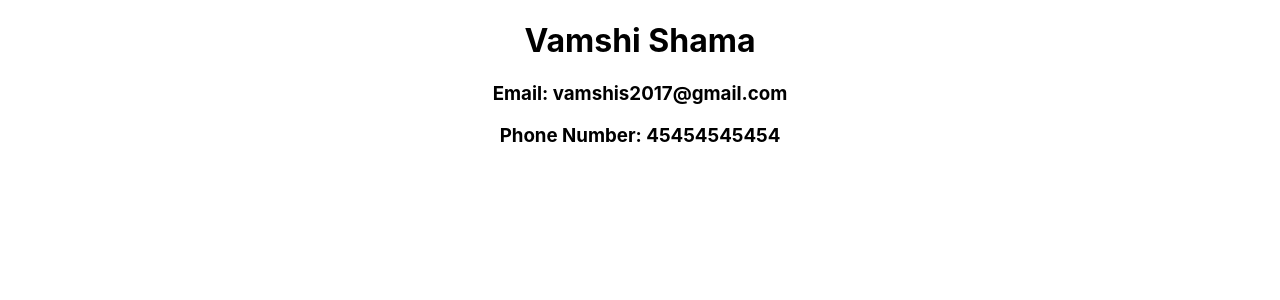
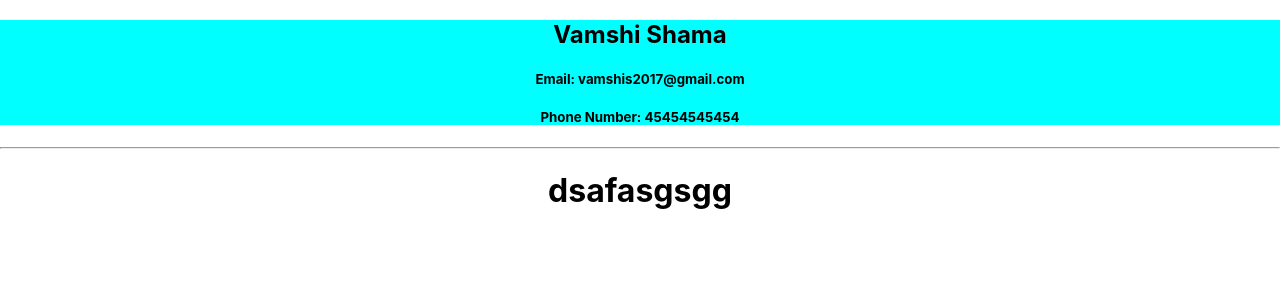
Before and after one commit to vamshi-shama/portfolio2, a React (Create React App) app: page / in a window 1280 px wide. Shown: the top 300 px of the page. Built offline with nearby package versions, Linux system fonts and the light colour scheme.

Commit message:
added new lines of code

```diff
--- a/src/App.css
+++ b/src/App.css
@@ -1,38 +1,3 @@
 .App {
   text-align: center;
 }
-
-.App-logo {
-  height: 40vmin;
-  pointer-events: none;
-}
-
-@media (prefers-reduced-motion: no-preference) {
-  .App-logo {
-    animation: App-logo-spin infinite 20s linear;
-  }
-}
-
-.App-header {
-  background-color: #282c34;
-  min-height: 100vh;
-  display: flex;
-  flex-direction: column;
-  align-items: center;
-  justify-content: center;
-  font-size: calc(10px + 2vmin);
-  color: white;
-}
-
-.App-link {
-  color: #61dafb;
-}
-
-@keyframes App-logo-spin {
-  from {
-    transform: rotate(0deg);
-  }
-  to {
-    transform: rotate(360deg);
-  }
-}
--- a/src/App.js
+++ b/src/App.js
@@ -1,13 +1,19 @@
 
 import './App.css';
 import Header from './Components/Header/index'
+import LeftSection from './Components/LeftSection';
+import RightSection from './Components/RightSection/index';
 
 function App() {
   return (
     <div className="App">
         <Header />
-        <div className='LeftSection'></div>
-        <div className='RightSection'></div>
+        <hr/>
+        <div className='main-section'>
+          <LeftSection />
+          <RightSection />
+        </div>
+
     </div>
   );
 }
--- a/src/Components/Header/index.css
+++ b/src/Components/Header/index.css
@@ -0,0 +1,4 @@
+.Header{
+    font-weight: lighter;
+    background-color:aqua;
+}
--- a/src/Components/Header/index.js
+++ b/src/Components/Header/index.js
@@ -1,10 +1,11 @@
+import './index.css';
 
 function index(){
     return(
         <div className="Header">
-          <h1>Vamshi Shama</h1>
-          <h3>Email: vamshis2017@gmail.com</h3>
-          <h3>Phone Number: 45454545454</h3>
+          <h2>Vamshi Shama</h2>
+          <h5>Email: vamshis2017@gmail.com</h5>
+          <h5>Phone Number: 45454545454</h5>
         </div>
     )
 }
--- a/src/Components/LeftSection/index.js
+++ b/src/Components/LeftSection/index.js
@@ -0,0 +1,11 @@
+import './index.css'
+
+function LeftSection(){
+    return(
+        <div className="LeftSection">
+
+        </div>
+    )
+}
+
+export default LeftSection;
--- a/src/Components/RightSection/index.js
+++ b/src/Components/RightSection/index.js
@@ -0,0 +1,11 @@
+import './index.css'
+
+function RightSection(){
+    return(
+        <div className="LeftSection">
+          <h1>dsafasgsgg</h1>
+        </div>
+    )
+}
+
+export default RightSection;
```
